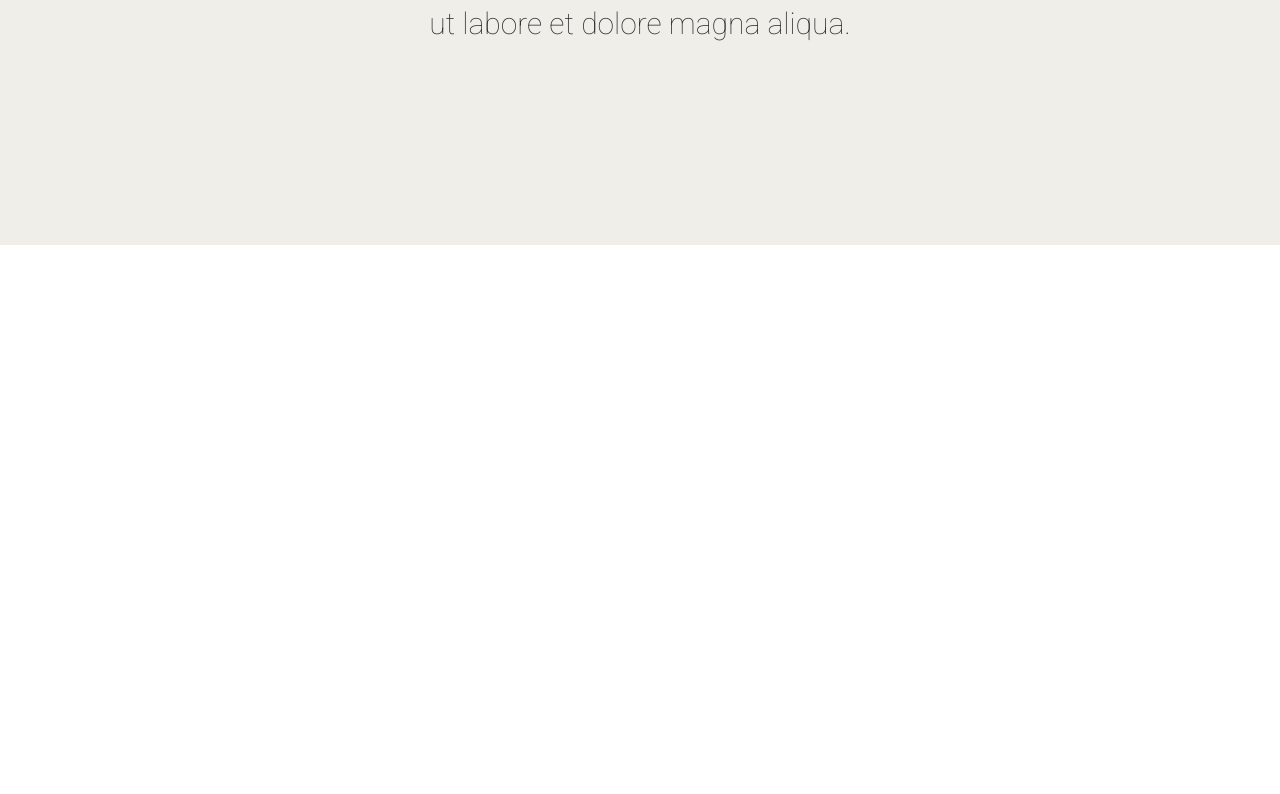
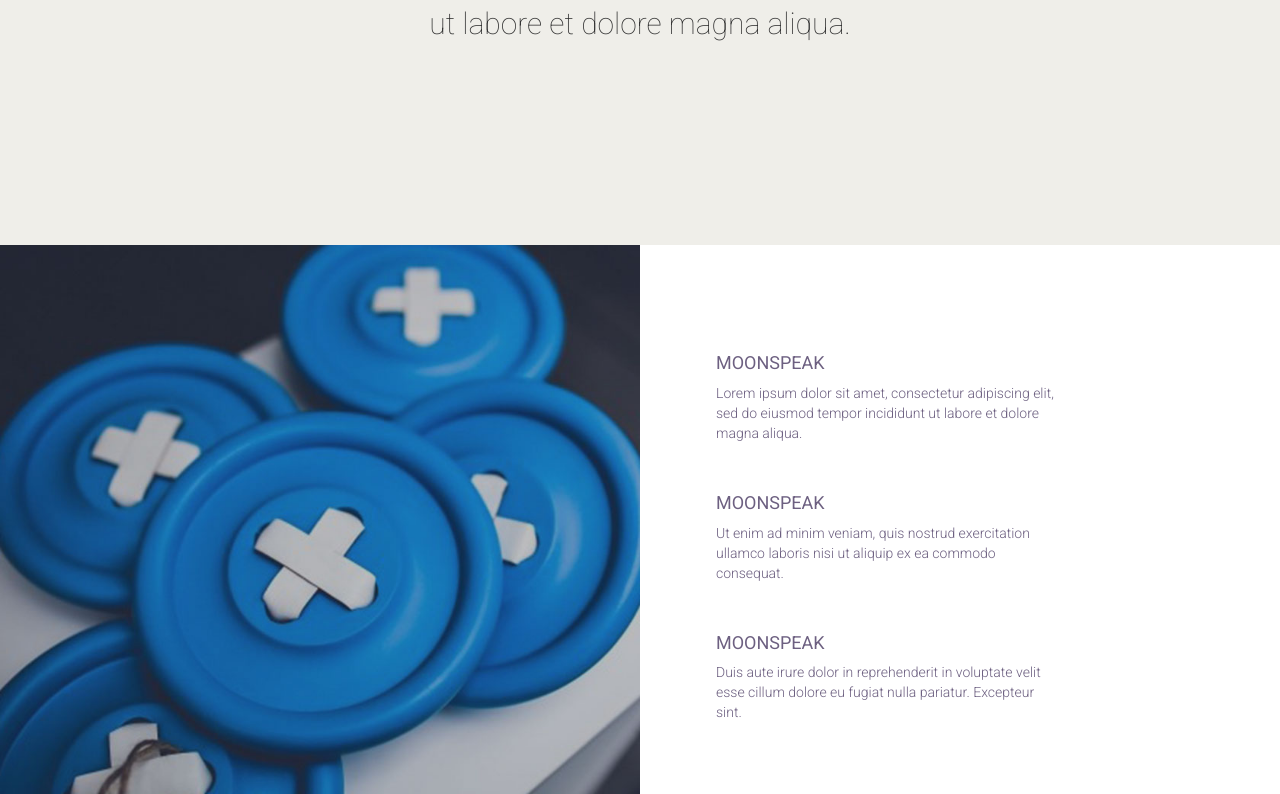
Before and after one commit to K-Wilczynska/Moonspeak, a website: page index.html in a window 1280 px wide. Shown: the part 2946-3740 px from the top of the page. Before the commit the page ends 3191 px from the top, so only its background shows below. Drawn offline with nearby package versions, Linux system fonts and the light colour scheme; files that its build step writes are made by us from their sources.

Commit message:
statement, about section

```diff
--- a/index.html
+++ b/index.html
@@ -146,6 +146,8 @@
     </div>
 </section>
 
+<!-- --------------- STATEMENT --------------- -->
+
 <section class="container-fluid statement">
     <div class="statement-wrapper">
             <p>
@@ -153,6 +155,46 @@
             </p>
 
     </div> <!-- ststement-wrapper -->
+</section>
+
+<!-- --------------- ABOUT --------------- -->
+
+<section class="container-fluid">
+    <div class="row about-wrapper">
+        <div class="about-image-wrapper col-lg-6 col-md-6 col-sm-12">
+            <img src="img/buttons.jpg" alt="An image of buttons"/>
+        </div> <!-- about-image -->
+        <div class="about-features-wrapper col-lg-6 col-md-6 col-sm-12">
+            <div class="about-features">
+                <div class="about-feature-items">
+                    <div class="about-features-item">
+                        <h4>
+                            MOONSPEAK
+                        </h4>
+                        <p>
+                            Lorem ipsum dolor sit amet, consectetur adipiscing elit, sed do eiusmod tempor incididunt ut labore et dolore magna aliqua.
+                        </p>
+                    </div> <!-- about-features-item -->
+                    <div class="about-features-item">
+                        <h4>
+                            MOONSPEAK
+                        </h4>
+                        <p>
+                            Ut enim ad minim veniam, quis nostrud exercitation ullamco laboris nisi ut aliquip ex ea commodo consequat.
+                        </p>
+                    </div> <!-- about-features-item -->
+                    <div class="about-features-item">
+                        <h4>
+                            MOONSPEAK
+                        </h4>
+                        <p>
+                            Duis aute irure dolor in reprehenderit in voluptate velit esse cillum dolore eu fugiat nulla pariatur. Excepteur sint.
+                        </p>
+                    </div> <!-- about-features-item -->
+                </div>
+            </div> <!-- about-features -->
+        </div> <!-- about-features-wrapper -->
+    </div> <!-- row about-wrapper -->
 </section>
 
 
--- /dev/null
+++ b/scss/_about.scss
@@ -0,0 +1,53 @@
+@import "variables";
+
+.about-wrapper{
+    color: $text_color_about;
+    font-weight: 300;
+}
+
+.about-image-wrapper{
+    display: none;
+    padding: 0;
+
+    img{
+        width: 100%;
+    }
+}
+
+.about-features{
+    width: 100%;
+}
+
+.about-features-item{
+    &:not(:last-child){
+        padding-bottom: 30px;
+    }
+}
+
+.about-feature-items{
+    max-width: 300px;
+    padding: 50px 0;
+    margin: 0 auto;
+}
+
+
+@media screen and (min-width: 768px){
+    .about-feature-items{
+        padding-top: 5%;
+    }
+}
+
+@media screen and (min-width: 992px){
+    .about-image-wrapper{
+        display: block;
+    }
+}
+
+@media screen and (min-width: 1200px){
+    .about-feature-items{
+        max-width: 400px;
+        padding-top: 16%;
+        padding-left: 10%;
+        margin: 0;
+    }
+}
--- a/scss/style.scss
+++ b/scss/style.scss
@@ -1,3 +1,4 @@
+@import "about";
 @import "statement";
 @import "portfolio_gallery";
 @import "portfolio_intro";
```
